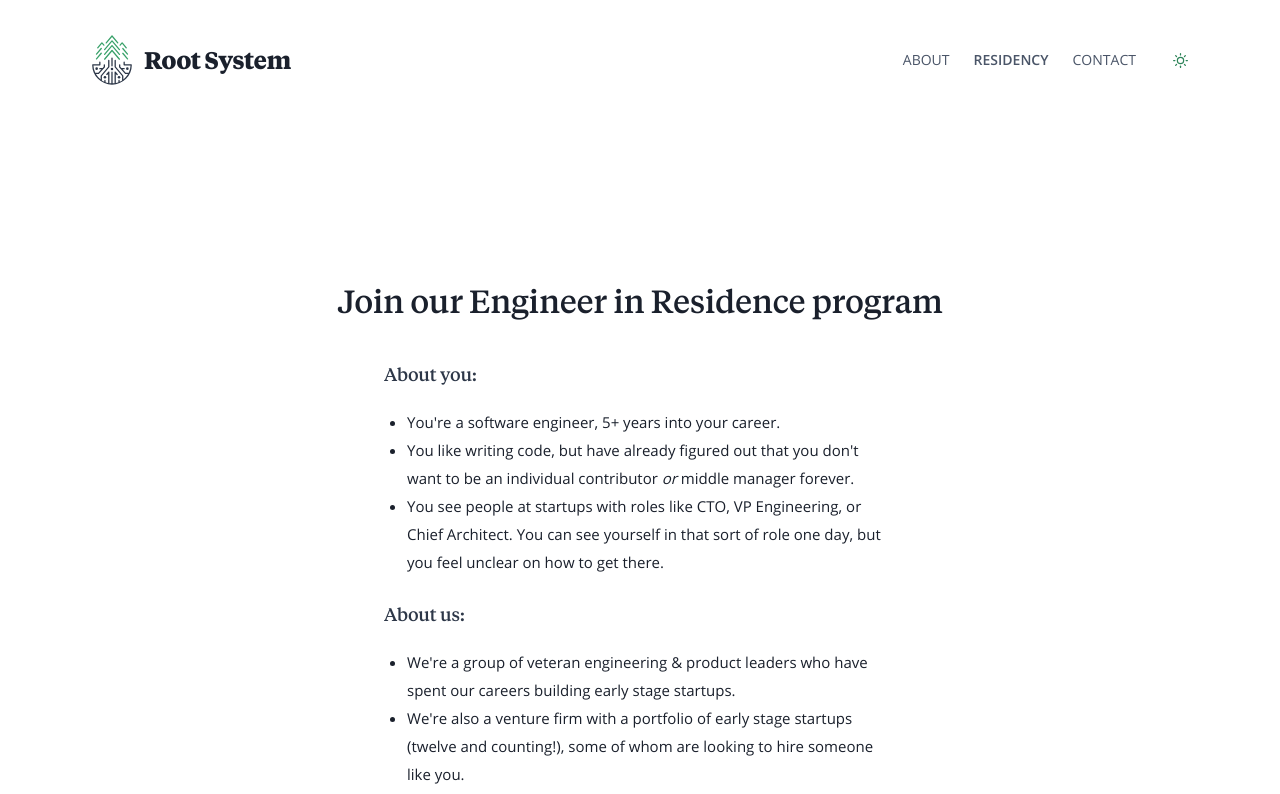
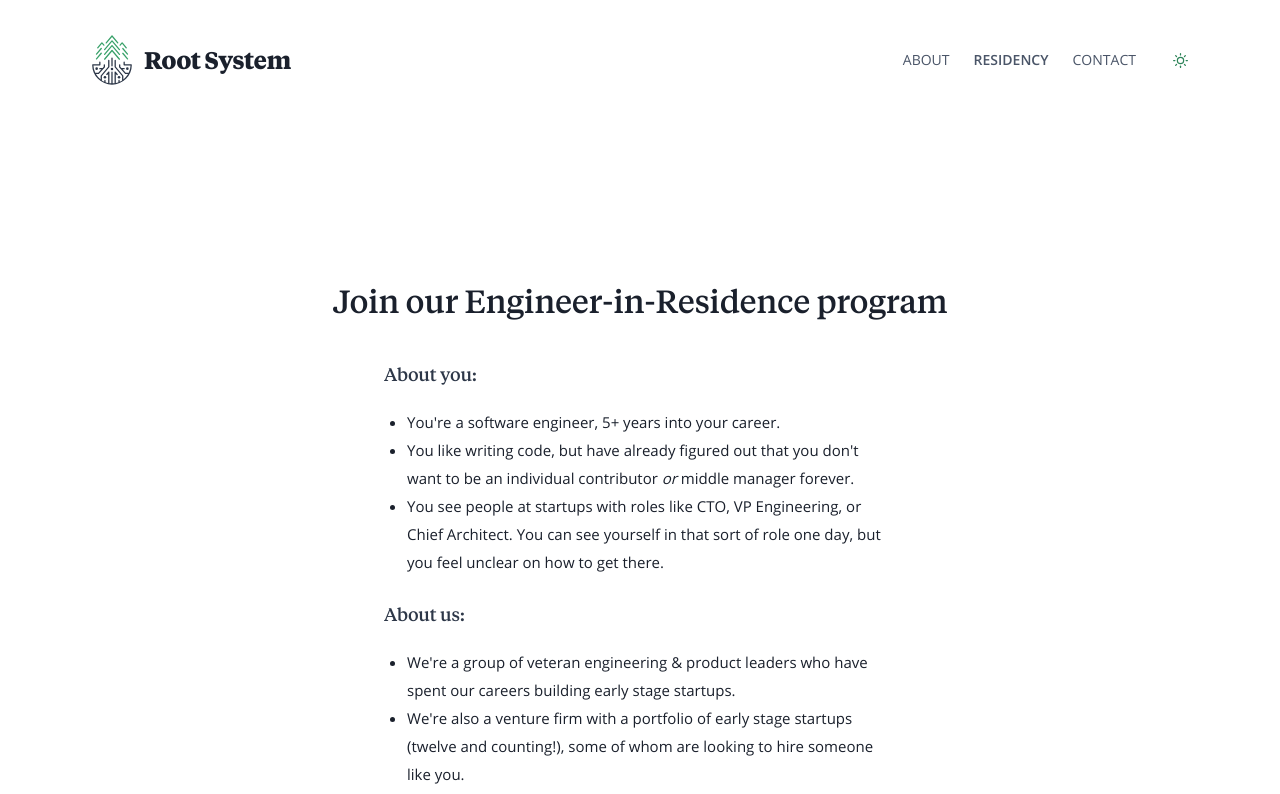
Before and after one commit to rootsystem-dev/rootsystem.com, a Next.js app: page /apply in a window 1280 px wide. Shown: the top 794 px of the page. Built offline with nearby package versions, Linux system fonts and the light colour scheme.

Commit message:
Update index.jsx

```diff
--- a/pages/apply/index.jsx
+++ b/pages/apply/index.jsx
@@ -44,7 +44,7 @@ export default function ApplyPage ({ }) {
           px={{ base: 10, sm: 0 }}
           textAlign="center"
         >
-          Join our Engineer in Residence program
+          Join our Engineer-in-Residence program
         </Heading>
         <Box lineHeight={7} maxWidth="lg" mx="auto">
           <Heading
```
